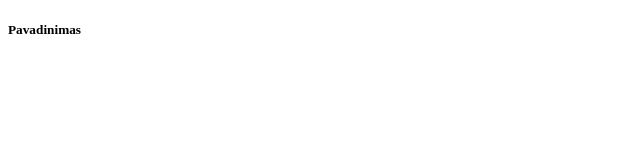
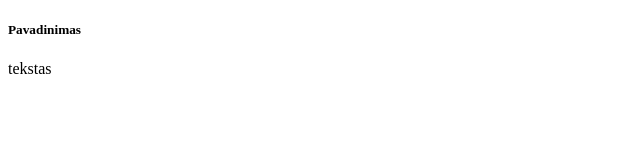
Before and after one commit to dannge/newProject, a plain HTML site: page index.html in a window 1280 px wide. Shown: the full height of the page, 0-640 px from the left. Drawn offline with Linux system fonts and the light colour scheme.

Commit message:
create tekstas

```diff
--- a/index.html
+++ b/index.html
@@ -8,5 +8,6 @@
 </head>
 <body>
     <h5>Pavadinimas</h5>
+    <p>tekstas</p>
 </body>
 </html>
```
